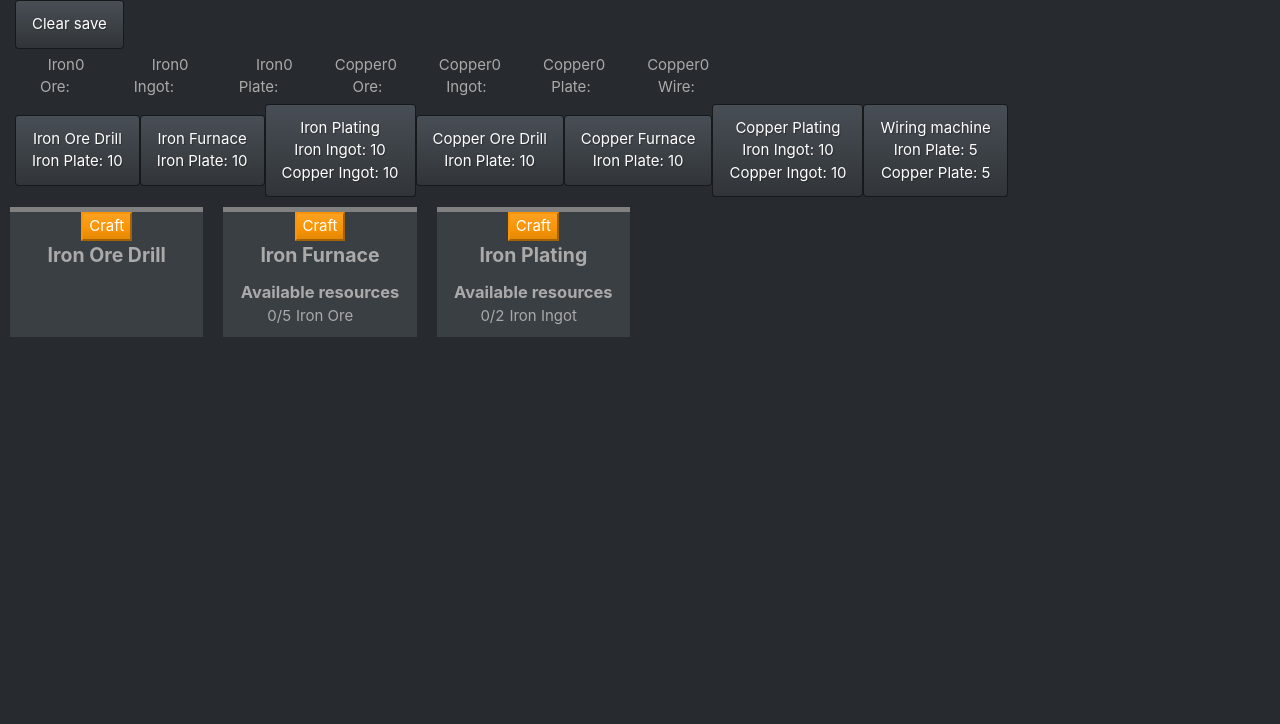
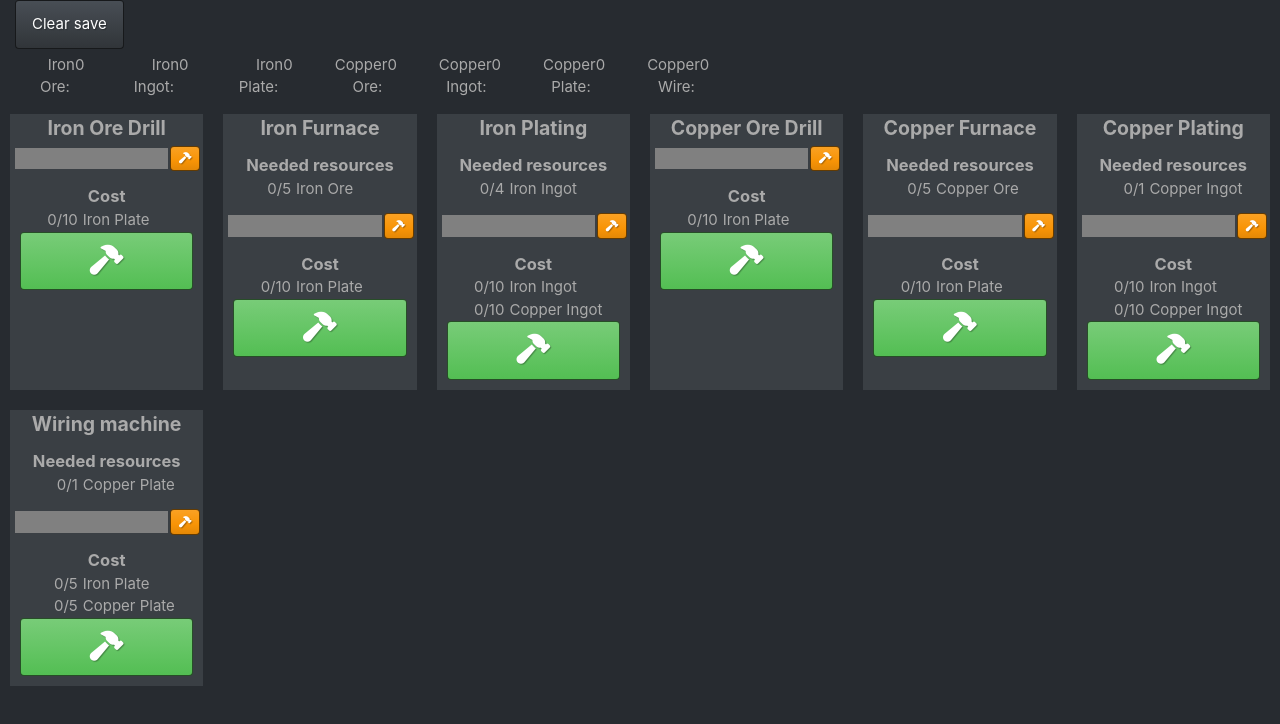
Before and after one commit to charlesbl/factory-game, a React (Create React App) app: page / in a window 1280 px wide. Shown: the top 724 px of the page. Built offline with nearby package versions, Linux system fonts and the light colour scheme.

Commit message:
merge machine types

```diff
--- a/public/index.html
+++ b/public/index.html
@@ -5,10 +5,7 @@
   <meta charset="utf-8" />
   <link rel="icon" href="%PUBLIC_URL%/favicon.ico" />
   <meta name="viewport" content="width=device-width, initial-scale=1" />
-  <meta name="theme-color" content="#000000" />
   <meta name="description" content="" />
-
-  <link rel="apple-touch-icon" href="%PUBLIC_URL%/logo192.png" />
 
   <link href="https://stackpath.bootstrapcdn.com/bootstrap/4.4.1/css/bootstrap.min.css" rel="stylesheet"
     integrity="sha384-Vkoo8x4CGsO3+Hhxv8T/Q5PaXtkKtu6ug5TOeNV6gBiFeWPGFN9MuhOf23Q9Ifjh" crossorigin="anonymous" />
@@ -22,6 +19,8 @@
   <script src="https://stackpath.bootstrapcdn.com/bootstrap/4.4.1/js/bootstrap.bundle.min.js"
     integrity="sha384-6khuMg9gaYr5AxOqhkVIODVIvm9ynTT5J4V1cfthmT+emCG6yVmEZsRHdxlotUnm"
     crossorigin="anonymous"></script>
+
+  <script src="https://kit.fontawesome.com/1e7389a8d6.js" crossorigin="anonymous"></script>
 
   <!--
       manifest.json provides metadata used when your web app is installed on a
--- a/src/App.js
+++ b/src/App.js
@@ -69,7 +69,7 @@ class App extends React.Component {
                 <button className="btn btn-primary" onClick={() => this.clearGame()}>Clear save</button>
                 <GameView game={this.state.game} />
             </div>
-        )
+        );
     }
 }
 export default App;
--- a/src/Game/Factory.js
+++ b/src/Game/Factory.js
@@ -44,5 +44,9 @@ class Factory extends Id {
             machine.update(delta);
         });
     }
+
+    getMachinesOfType(machineCraft) {
+        return this.machines.filter((machine) => machine.craft.id === machineCraft.id);
+    }
 }
 export default Factory;
--- a/src/Game/Game.js
+++ b/src/Game/Game.js
@@ -14,10 +14,10 @@ const items = {
 }
 
 const crafts = {
-    ironOre: new Craft(0, "Iron Ore", [], [new ItemStack(items.ironOre, 10)], 1000),
+    ironOre: new Craft(0, "Iron Ore", [], [new ItemStack(items.ironOre, 10)], 10000),
     ironIngot: new Craft(1, "Iron Ingot", [new ItemStack(items.ironOre, 5)], [new ItemStack(items.ironIngot, 1)], 2500),
-    ironPlate: new Craft(2, "Iron Plate", [new ItemStack(items.ironIngot, 2)], [new ItemStack(items.ironPlate, 1)], 1000),
-    copperOre: new Craft(3, "Copper Ore", [], [new ItemStack(items.copperOre, 10)], 1000),
+    ironPlate: new Craft(2, "Iron Plate", [new ItemStack(items.ironIngot, 4)], [new ItemStack(items.ironPlate, 2)], 2000),
+    copperOre: new Craft(3, "Copper Ore", [], [new ItemStack(items.copperOre, 10)], 10000),
     copperIngot: new Craft(4, "Copper Ingot", [new ItemStack(items.copperOre, 5)], [new ItemStack(items.copperIngot, 1)], 2500),
     copperPlate: new Craft(5, "Copper Plate", [new ItemStack(items.copperIngot, 1)], [new ItemStack(items.copperPlate, 2)], 3000),
     copperWire: new Craft(6, "Copper Wire", [new ItemStack(items.copperPlate, 1)], [new ItemStack(items.copperWire, 5)], 5000),
@@ -45,9 +45,7 @@ class Game {
     constructor(save) {
         if (save === undefined) {
             var factory = new Factory();
-            factory.buildManualMachine(machineCrafts.ironOreDrill);
-            factory.buildManualMachine(machineCrafts.ironFurnace);
-            factory.buildManualMachine(machineCrafts.ironPlating);
+            Object.entries(machineCrafts).forEach(([name, machineCraft]) => factory.buildManualMachine(machineCraft));
             this.factories.push(factory);
         } else {
             this.factories = save.factories.map((factorySave) => new Factory(factorySave));
--- a/src/Game/Machine.js
+++ b/src/Game/Machine.js
@@ -2,7 +2,7 @@ import Id from "./Id";
 import Game from "./Game";
 
 const MANUAL_CRAFT_MIN = 500;
-const MANUAL_CRAFT_MAX = 1500;
+const MANUAL_CRAFT_MAX = 800;
 
 class Machine extends Id {
     constructor(name, craft, factory, save) {
--- a/src/Views/FactoryView.js
+++ b/src/Views/FactoryView.js
@@ -1,34 +1,32 @@
 import React from 'react';
 import InventoryView from './InventoryView'
 import { machineCrafts } from '../Game/Game'
-import MachineView from './MachineView';
+import MachineTypeView from './MachineTypeView';
 import '../css/Factory.css'
 
-class FactoryView extends React.Component{
-    renderButton(name, craft) {
+class FactoryView extends React.Component {
+    renderButton(craft) {
         return (
-            <button className="btn btn-primary" key={name} onClick={() => craft.tryCraft(this.props.factory)}>
+            <button className="btn btn-primary" key={craft.id} onClick={() => craft.tryCraft(this.props.factory)}>
                 <div>{craft.name}</div>
                 {craft.input.map((itemStack) => <div key={itemStack.id}>{itemStack.toString()}</div>)}
             </button>
         );
     }
 
-    renderMachine(machine) {
+    renderMachine(craft) {
         return (
-            <div  key={machine.id} className="col-6 col-sm-4 col-md-3 col-lg-2 col-xl-2 machine-container">
-                <MachineView machine={machine}/>
+            <div key={craft.id} className="col-6 col-sm-4 col-md-3 col-lg-2 col-xl-2 machine-container">
+                <MachineTypeView craft={craft} factory={this.props.factory} />
             </div>
-        )
+        );
     }
 
     render() {
-        var buttons = Object.entries(machineCrafts).map(([name, craft]) => this.renderButton(name, craft));
-        var machines = this.props.factory.machines.map((machine) => this.renderMachine(machine));
+        var machines = Object.entries(machineCrafts).map(([name, craft]) => this.renderMachine(craft));
         return (
             <div>
-                <InventoryView inventory={this.props.factory.inventory}/>
-                {buttons}
+                <InventoryView inventory={this.props.factory.inventory} />
                 <div className="row">
                     {machines}
                 </div>
--- /dev/null
+++ b/src/Views/MachineTypeView.js
@@ -0,0 +1,46 @@
+import React from 'react';
+import '../css/MachineType.css'
+import MachineView from './MachineView';
+
+class MachineTypeView extends React.Component {
+
+    renderAvailableResources(itemStack) {
+        var count = this.props.factory.inventory.count(itemStack.item);
+        var maxedCount = count > itemStack.quantity ? itemStack.quantity : count;
+        return (
+            <div key={itemStack.id} className="row no-gutters">
+                <div className="col-4 text-right">{maxedCount}/{itemStack.quantity}</div>
+                <div className="col-8 text-left">
+                    <span className="available-resources-name">{itemStack.item.name}</span>
+                </div>
+            </div>
+        );
+    }
+
+    renderMachine(machine) {
+        return (
+            <MachineView key={machine.id} machine={machine} />
+        );
+    }
+
+    render() {
+        var availableResources = this.props.craft.output.input.length > 0 ?
+            <div className="available-resources">
+                <div className="subtitle">Needed resources</div>
+                {this.props.craft.output.input.map((itemStack => this.renderAvailableResources(itemStack)))}
+            </div> : "";
+        return (
+            <div className="machineType">
+                <div className="name">{this.props.craft.name}</div>
+                {availableResources}
+                {this.props.factory.getMachinesOfType(this.props.craft).map((machine) => this.renderMachine(machine))}
+                <div className="add-machine">
+                    <div className="subtitle">Cost</div>
+                    {this.props.craft.input.map((itemStack => this.renderAvailableResources(itemStack)))}
+                    <button className="btn btn-success btn-machine" key={this.props.craft.id} onClick={() => this.props.craft.tryCraft(this.props.factory)}><i class="fas fa-hammer fa-2x"></i></button>
+                </div>
+            </div>
+        );
+    }
+}
+export default MachineTypeView;
--- a/src/Views/MachineView.js
+++ b/src/Views/MachineView.js
@@ -2,72 +2,16 @@ import React from 'react';
 import '../css/Machine.css'
 
 class MachineView extends React.Component {
-
-    renderAvailableResources(itemStack) {
-        var count = this.props.machine.factory.inventory.count(itemStack.item);
-        var maxedCount = count > itemStack.quantity ? itemStack.quantity : count;
-        return (
-            <div key={itemStack.id} className="row no-gutters">
-                <div className="col-4 text-right">{maxedCount}/{itemStack.quantity}</div>
-                <div className="col-8 text-left">
-                    <span className="available-resources-name">{itemStack.item.name}</span>
-                </div>
-            </div>
-        );
-    }
-
     render() {
-        var availableResources = this.props.machine.craft.input.length > 0 ?
-            <div className="available-resources">
-                <div className="subtitle">Available resources</div>
-                {this.props.machine.craft.input.map((itemStack => this.renderAvailableResources(itemStack)))}
-            </div> : "";
-        var destroyBtn = !this.props.machine.manual ? <button onClick={() => this.props.machine.destroy()} className="btn-danger btn-delete">X</button> : "";
-        var pauseBtn = !this.props.machine.manual ? <button onClick={() => this.props.machine.togglePause()} className="btn-warning btn-pause">{this.props.machine.pause ? "start" : "pause"}</button> : "";
-        var craftBtn = this.props.machine.manual ? <button onClick={() => this.props.machine.manualUpdate()} className="btn-warning btn-pause">Craft</button> : "";
+        var craftBtn = this.props.machine.manual ? <button onClick={() => this.props.machine.manualUpdate()} className="btn btn-warning btn-side"><i class="fas fa-hammer fa-xs"></i></button> : "";
+        var pauseBtn = !this.props.machine.manual ? <button onClick={() => this.props.machine.togglePause()} className="btn btn-warning btn-side">{this.props.machine.pause ? <i class="fas fa-play fa-xs"></i> : <i class="fas fa-pause fa-xs"></i>}</button> : "";
+        var destroyBtn = !this.props.machine.manual ? <button onClick={() => this.props.machine.destroy()} className="btn btn-danger btn-side"><i class="fas fa-trash fa-xs"></i></button> : "";
         return (
             <div className="machine">
                 <progress className="progress" max={100} value={this.props.machine.getPercentage()}></progress>
+                {craftBtn}
+                {pauseBtn}
                 {destroyBtn}
-                {pauseBtn}
-                {craftBtn}
-                <div className="name">{this.props.machine.name}</div>
-
-                {availableResources}
-                {/*
-                <div>Optimization: 83% (1 min)</div>
-                <div className="rate">
-                    <div className="subtitle">Input rate</div>
-                    <div className="row no-gutters">
-                        <div className="col-7 text-right">
-                            <span className="rate-name">Iron Plate:</span>
-                        </div>
-                        <div className="col-5 text-left">10.5/s</div>
-                    </div>
-                    <div className="row no-gutters">
-                        <div className="col-7 text-right">
-                            <span className="rate-name">Iron Ingot:</span>
-                        </div>
-                        <div className="col-5 text-left">9/s</div>
-                    </div>
-                </div>
-
-                <div className="rate">
-                    <div className="subtitle">Output rate</div>
-                    <div className="row no-gutters">
-                        <div className="col-7 text-right">
-                            <span className="rate-name">Iron Plate:</span>
-                        </div>
-                        <div className="col-5 text-left">10.5/s</div>
-                    </div>
-                    <div className="row no-gutters">
-                        <div className="col-7 text-right">
-                            <span className="rate-name">Iron Ingot:</span>
-                        </div>
-                        <div className="col-5 text-left">9/s</div>
-                    </div>
-                </div>
-                */}
             </div>
         );
     }
--- a/src/css/Machine.css
+++ b/src/css/Machine.css
@@ -1,37 +1,23 @@
-.machine {
-    width: 100%;
+.btn-side {
+    display: inline-block;
     height: 100%;
-    background-color: #3A3F44;
-    text-align: center;
+    padding: 1px;
+    align-self: flex-end;
+    width: 2em;
 }
-.name {
-    font-size: 1.3em;
-    font-weight: bold;
-}
-.btn-delete {
-    position: absolute;
-    margin-right: 10px;
-    right: 0;
+.btn-side > i {
+    margin: 0;
 }
 .progress {
-    background-color: rgba(103, 255, 97, 0.1);
+    background-color: rgba(0, 0, 1, 0);
     border-radius: 0;
-    width: 100%;
-    height: 5px;
+    height: 100%;
+    width: 10%;
+    padding: 2px;
+    flex-grow: 1;
 }
-.rate-name {
-    padding-right: 5px;
+.machine {
+    height: 2.1em;
+    padding: 3px;
+    display: flex;
 }
-.rate {
-    margin: 10px;
-}
-.available-resources {
-    margin: 10px;
-}
-.available-resources-name {
-    padding-left: 5px;
-}
-.subtitle {
-    font-size: 1.1em;
-    font-weight: bold;
-}
--- /dev/null
+++ b/src/css/MachineType.css
@@ -0,0 +1,27 @@
+.machineType {
+    width: 100%;
+    height: 100%;
+    background-color: #3A3F44;
+    text-align: center;
+}
+.name {
+    font-size: 1.3em;
+    font-weight: bold;
+}
+.available-resources {
+    margin: 10px;
+}
+.available-resources-name {
+    padding-left: 5px;
+}
+.subtitle {
+    font-size: 1.1em;
+    font-weight: bold;
+}
+.btn-machine {
+    width: 100%;
+}
+.add-machine {
+    width: 100%;
+    padding: 10px;
+}
```
Also changed, not shown: public/logo192.png (deleted), public/logo512.png (deleted), public/manifest.json.
